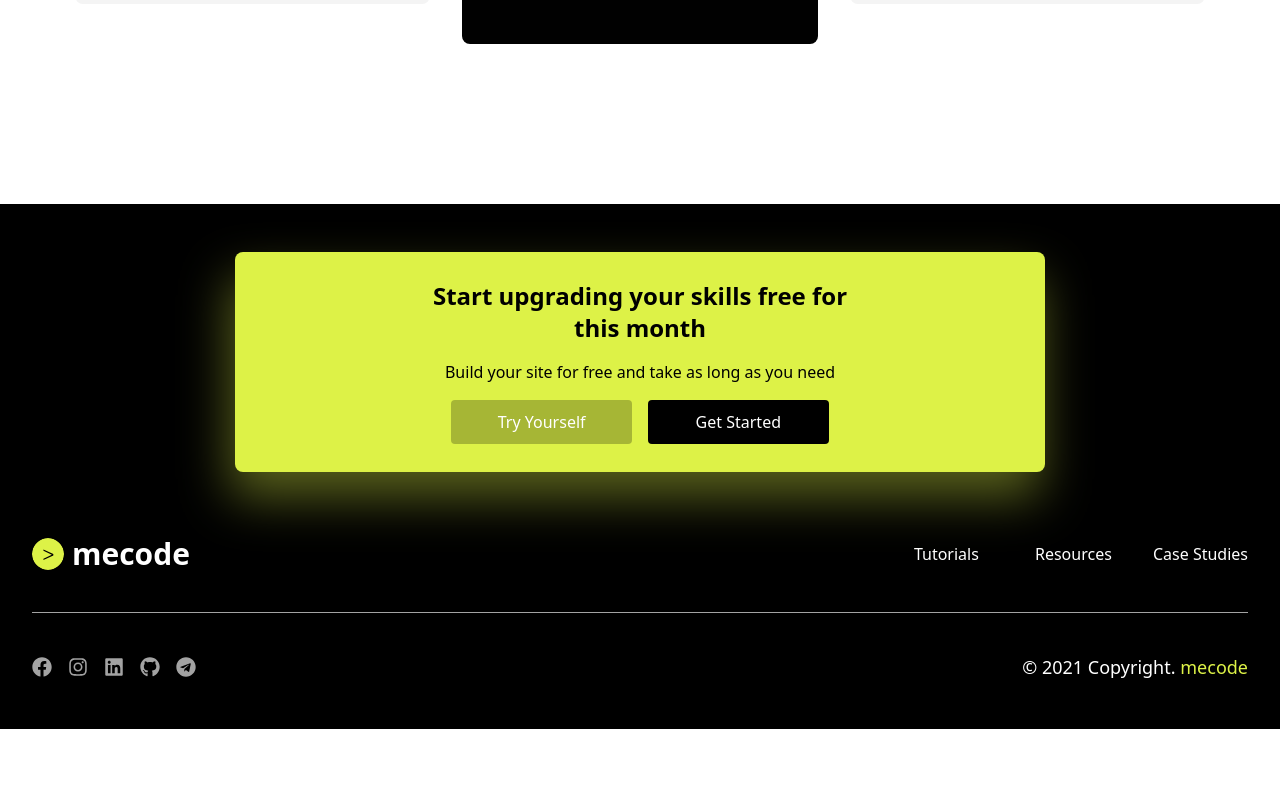
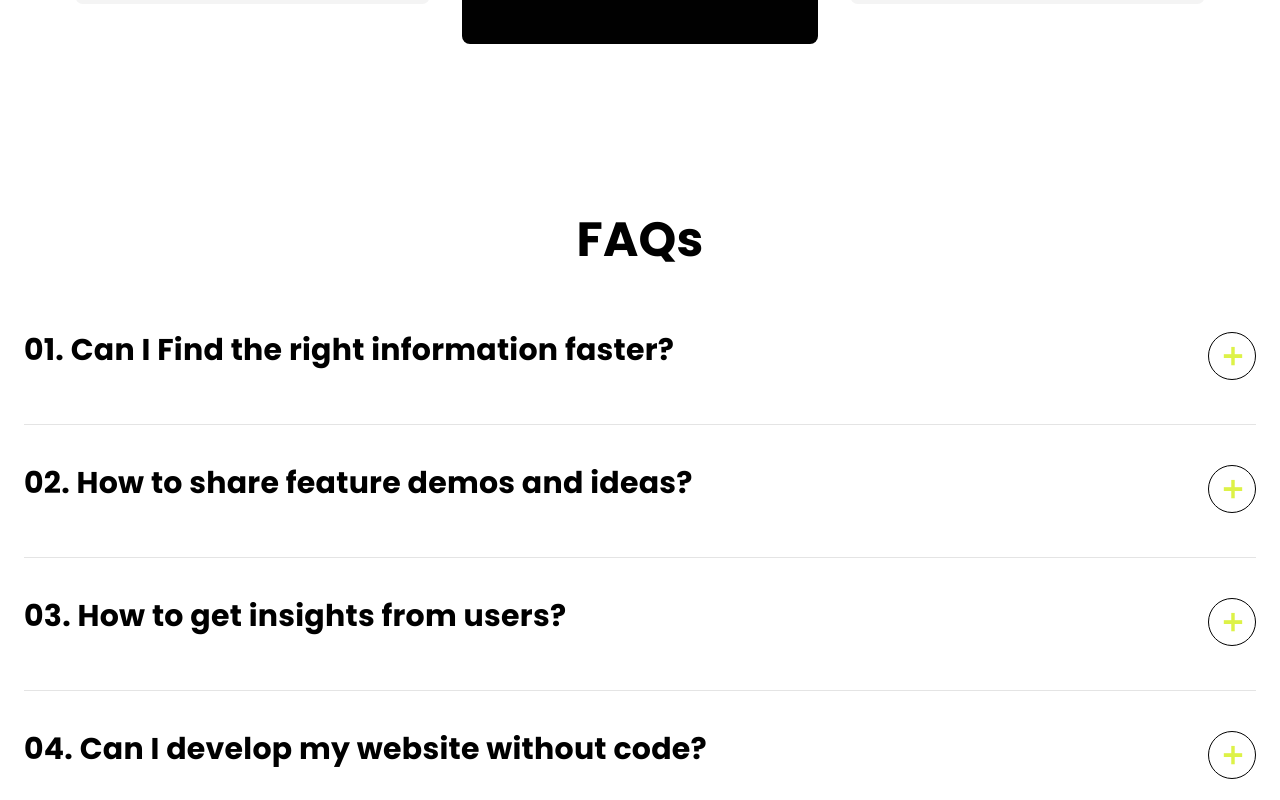
Before and after one commit to pujiragil/Mecode, a React (Vite) app: page / in a window 1280 px wide. Shown: the part 3500-4300 px from the top of the page. Before the commit the page ends 4229 px from the top, so only its background shows below. Built offline with nearby package versions, Linux system fonts and the light colour scheme.

Commit message:
created FAQSection component with compound component

```diff
--- a/src/App.jsx
+++ b/src/App.jsx
@@ -1,12 +1,15 @@
+import { useState } from "react";
 import {
   HeroSection,
   PlatformSection,
   FeatureSection,
   PriceSection,
   CardSection,
-  FAQSection,
+  FaqCard,
 } from "./components";
 import Footer from "./components/Footer";
+import Layout from "./components/Layout";
+import { Heading } from "./components/GlobalElements";
 
 function App() {
   return (
@@ -26,4 +29,70 @@ function App() {
   );
 }
 
+const data = {
+  title: "FAQs",
+  lists: [
+    {
+      id: "one",
+      title: "01. Can I Find the right information faster?",
+      description:
+        "Nulla lectus lectus, suscipit at posuere sit amet, imperdiet sit amet sapien. Donec ornare odio justo, acefficitur enim fermen. Nam enim ligula, lacinia vitae venenatis quis, suscipit id augue.",
+    },
+    {
+      id: "two",
+      title: "02. How to share feature demos and ideas?",
+      description:
+        "Nulla lectus lectus, suscipit at posuere sit amet, imperdiet sit amet sapien. Donec ornare odio justo, acefficitur enim fermen. Nam enim ligula, lacinia vitae venenatis quis, suscipit id augue.",
+    },
+    {
+      id: "three",
+      title: "03. How to get insights from users?",
+      description:
+        "Nulla lectus lectus, suscipit at posuere sit amet, imperdiet sit amet sapien. Donec ornare odio justo, acefficitur enim fermen. Nam enim ligula, lacinia vitae venenatis quis, suscipit id augue.",
+    },
+    {
+      id: "four",
+      title: "04. Can I develop my website without code?",
+      description:
+        "Nulla lectus lectus, suscipit at posuere sit amet, imperdiet sit amet sapien. Donec ornare odio justo, acefficitur enim fermen. Nam enim ligula, lacinia vitae venenatis quis, suscipit id augue.",
+    },
+  ],
+};
+
+function FAQSection() {
+  const [selectedAccordion, setSelectedAccordion] = useState("");
+
+  const handleSelectedAccordion = (currentAccordion) => {
+    setSelectedAccordion((prevAccordion) => {
+      if (prevAccordion === currentAccordion) {
+        return "";
+      }
+
+      return currentAccordion;
+    });
+  };
+
+  return (
+    <Layout
+      bg="bg-white"
+      padding={["px-5", "py-10", "md:px-6", "md:py-12", "lg:py-20"]}
+    >
+      <div className="space-y-14 text-center">
+        <Heading type="h2" text={data.title} />
+        <div className="grid divide-y divide-[#E4E4E4] text-left">
+          {data.lists.map((list) => (
+            <FaqCard
+              key={list.id}
+              data={{ ...list, isOpen: selectedAccordion === list.id }}
+              title={<FaqCard.Title />}
+              description={<FaqCard.Description />}
+              button={<FaqCard.Button onClick={handleSelectedAccordion} />}
+            />
+          ))}
+        </div>
+      </div>
+    </Layout>
+  );
+}
+
 export default App;
--- a/src/components/index.jsx
+++ b/src/components/index.jsx
@@ -4,4 +4,4 @@ export { default as PlatformSection } from "./Platform";
 export { default as FeatureSection } from "./Feature";
 export { default as PriceSection } from "./Price";
 export { default as CardSection } from "./Card";
-export { default as FAQSection } from "./Faq";
+export { default as FaqCard } from "./Faq";
```
